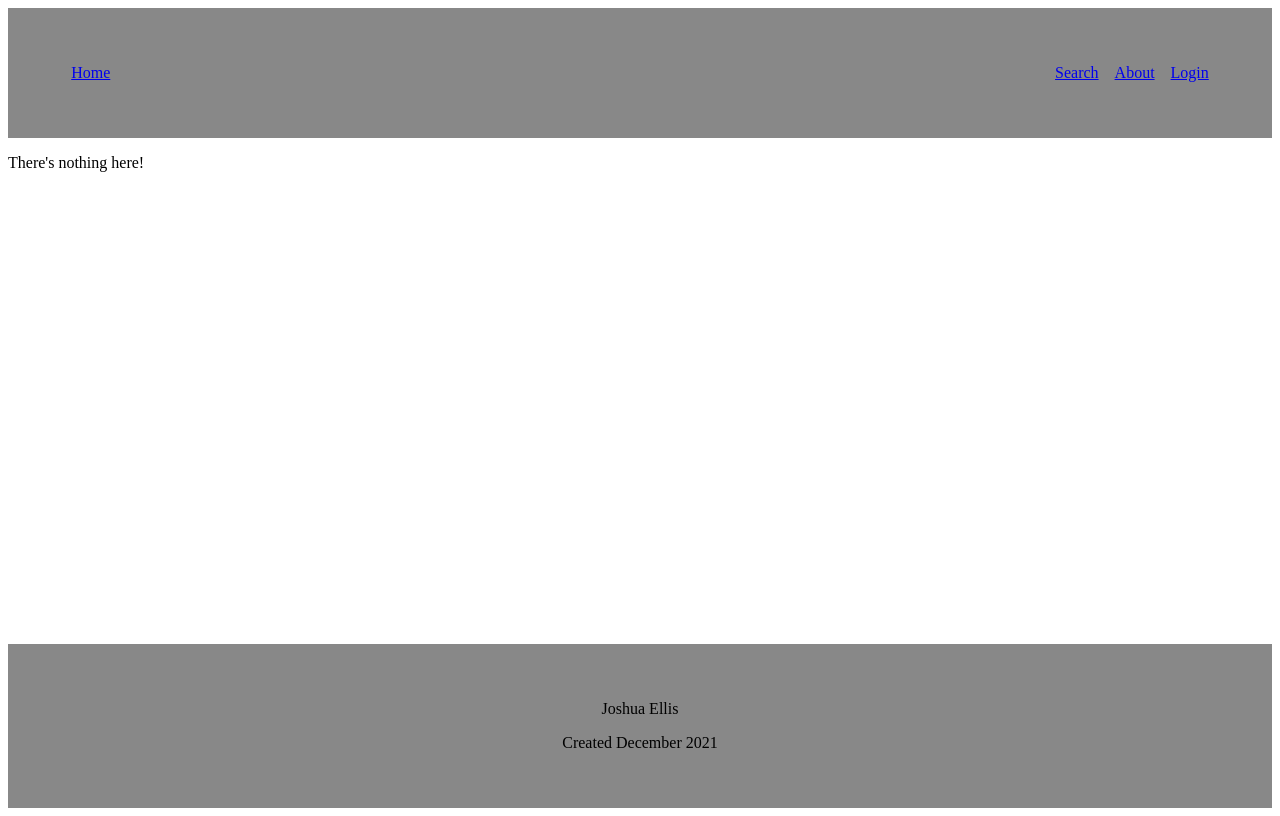
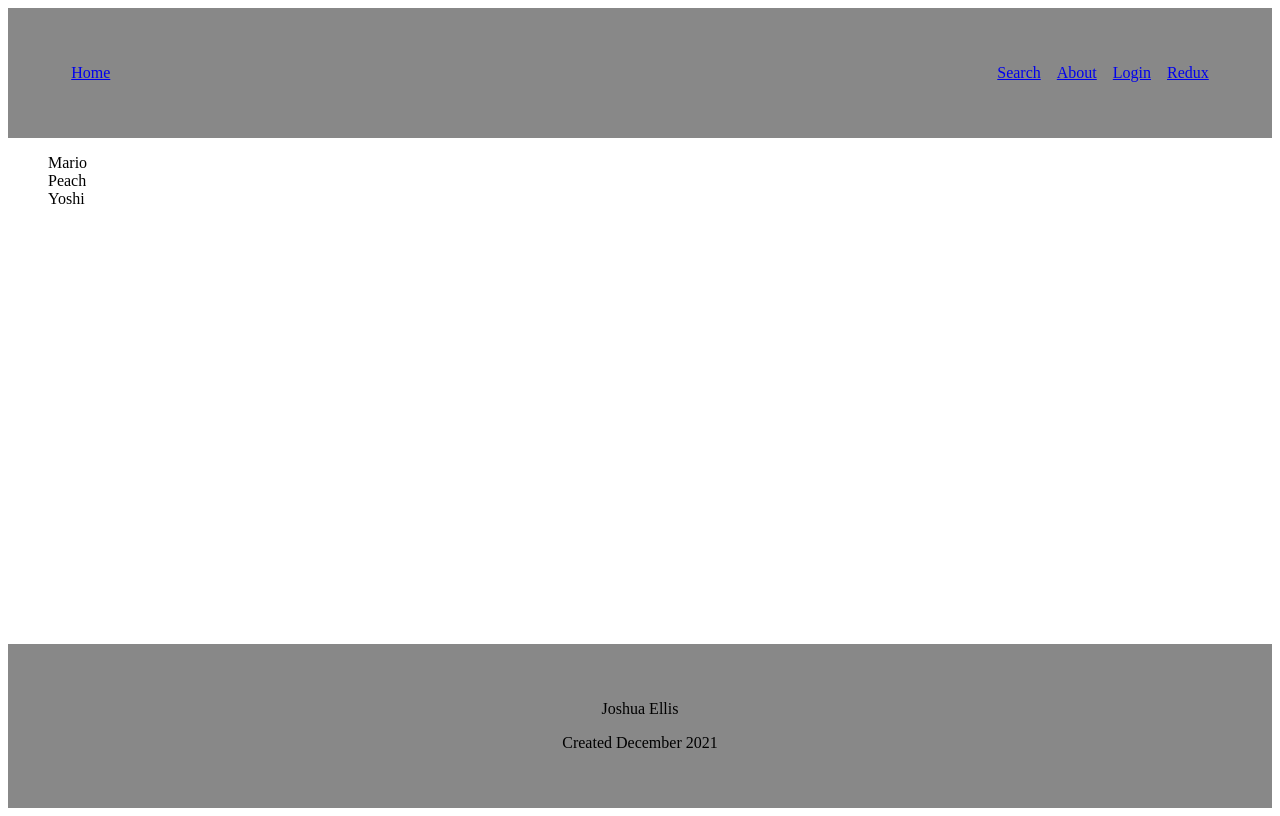
Before and after one commit to jellis21/book-search, a React (Create React App) app: page /redux in a window 1280 px wide. Built offline with nearby package versions, Linux system fonts and the light colour scheme.

Commit message:
consume data from redux store

```diff
--- a/package.json
+++ b/package.json
@@ -8,8 +8,11 @@
     "@testing-library/user-event": "^12.8.3",
     "react": "^17.0.2",
     "react-dom": "^17.0.2",
+    "react-redux": "^7.2.6",
     "react-router-dom": "^6.0.2",
     "react-scripts": "4.0.3",
+    "redux": "^4.1.2",
+    "redux-thunk": "^2.4.1",
     "web-vitals": "^1.1.2"
   },
   "scripts": {
--- a/src/index.js
+++ b/src/index.js
@@ -1,5 +1,7 @@
 import React from 'react';
 import ReactDOM from 'react-dom';
+import { Provider } from 'react-redux';
+import store from './redux/store';
 import { BrowserRouter, Routes, Route, } from 'react-router-dom';
 import './style.css';
 import App from './app';
@@ -7,9 +9,11 @@ import reportWebVitals from './reportWebVitals';
 
 ReactDOM.render(
   <React.StrictMode>
+    <Provider store={store}>
     <BrowserRouter>
       <App />
     </BrowserRouter>
+    </Provider>
   </React.StrictMode>,
   document.getElementById('root')
 );
--- /dev/null
+++ b/src/redux/reducers/index.js
@@ -0,0 +1,10 @@
+
+const initialState = {
+  friends: ['Mario', 'Peach', 'Yoshi']
+};
+
+function appReducer(state = initialState, action) {
+  return state;
+}
+
+export default appReducer;
--- /dev/null
+++ b/src/redux/store.js
@@ -0,0 +1,7 @@
+import { applyMiddleware, compose, createStore } from 'redux';
+import thunk from 'redux-thunk';
+import rootReducer from './reducers';
+
+const composeEnhancers = window.__REDUX_DEVTOOLS_EXTENSION_COMPOSE__ || compose;
+
+export default createStore(rootReducer, composeEnhancers(applyMiddleware(thunk)))
--- /dev/null
+++ b/src/routes/redux/redux.jsx
@@ -0,0 +1,20 @@
+import { connect } from "react-redux";
+import "./style.css";
+
+function Redux({ friends }) {
+  const amigos = friends.map((friend, index) => {
+    return <li key={index}>{friend}</li>;
+  });
+
+  return (
+    <div>
+      <ul>{amigos}</ul>
+    </div>
+  );
+}
+
+const mapStateToProps = (state) => ({
+  friends: state.friends,
+});
+
+export default connect(mapStateToProps)(Redux);
--- a/src/sectioning/header/header.jsx
+++ b/src/sectioning/header/header.jsx
@@ -11,6 +11,7 @@ function Header() {
             <li><NavLink to="/search">Search</NavLink></li>
             <li><NavLink to="/about">About</NavLink></li>
             <li><NavLink to="/login">Login</NavLink></li>
+            <li><NavLink to="/redux">Redux</NavLink></li>
           </ul>
         </nav>
       </div>
--- a/src/sectioning/main/main.jsx
+++ b/src/sectioning/main/main.jsx
@@ -1,9 +1,9 @@
-import {Routes, Route} from 'react-router-dom';
-import About from '../../routes/about/about';
-import Login from '../../routes/login/login';
-import Search from '../../routes/search/search';
-import Landing from '../../routes/landing/landing';
-
+import { Routes, Route } from "react-router-dom";
+import About from "../../routes/about/about";
+import Login from "../../routes/login/login";
+import Search from "../../routes/search/search";
+import Landing from "../../routes/landing/landing";
+import Redux from '../../routes/redux/redux';
 import "./style.css";
 
 function Main() {
@@ -14,8 +14,14 @@ function Main() {
         <Route path="about" element={<About />} />
         <Route path="login" element={<Login />} />
         <Route path="search" element={<Search />}>
-          <Route path=":id" element={<p>hardcoded for now when using an id. Will change later!</p>} />
+          <Route
+            path=":id"
+            element={
+              <p>hardcoded for now when using an id. Will change later!</p>
+            }
+          />
         </Route>
+        <Route path="redux" element={<Redux />}/>
         <Route path="*" element={<p>There's nothing here!</p>} />
       </Routes>
     </main>
```
Also changed, not shown: src/routes/redux/style.css (added), 1 other file (tests, documents, lock files or other folders).
